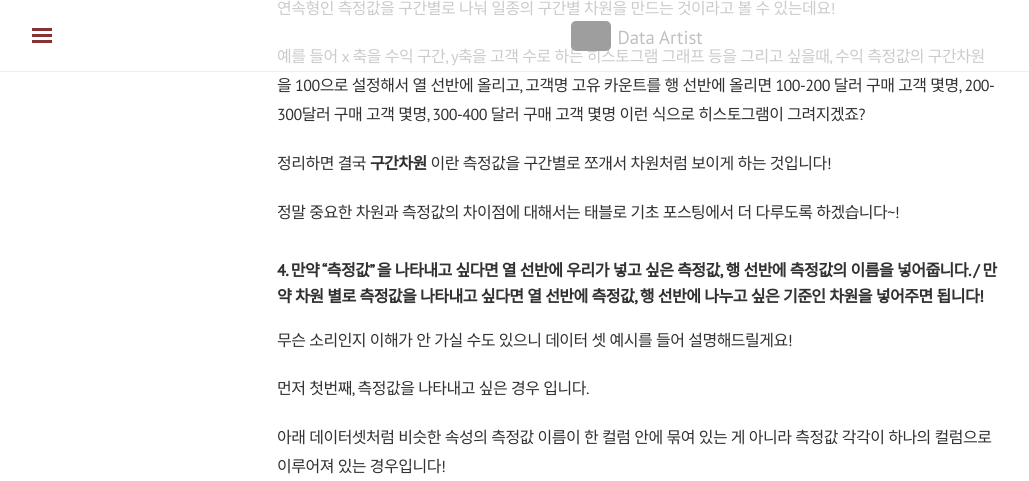
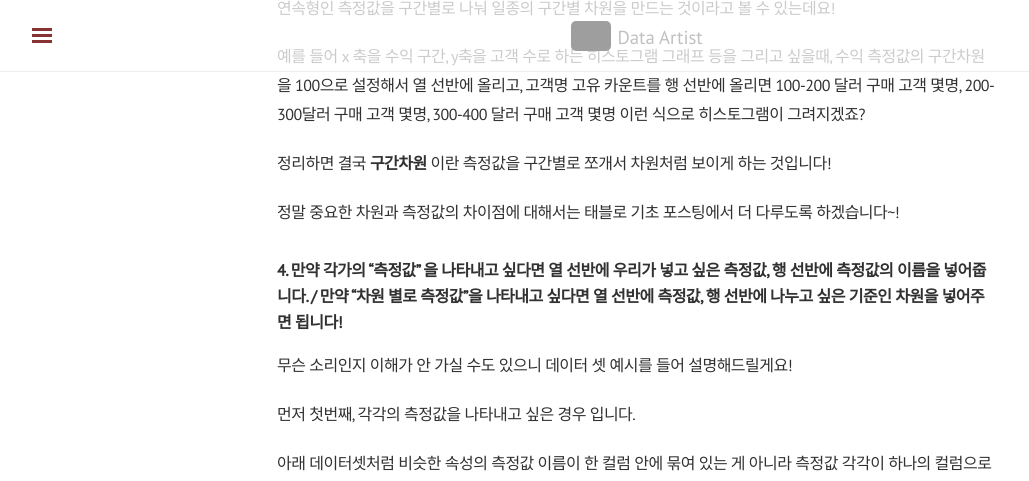
Before and after one commit to shanny924/shanny924.github.io, a Jekyll site: the page built from _posts/2020-03-13-tableau#1.md, in a window 1280 px wide and 1400 px high, scrolled down 2204 px, cut to the strip 0-481 px from the top of the window. Shown: the whole strip, without its empty margins (3-1032 px from the left). Built offline with Jekyll 4.4.1, drawn with Linux system fonts in a browser that asks for light colours; nearby versions of some CDN libraries; comment, search, counter and statistics services are not loaded; some of the changed text lies outside the part shown; grey boxes are pictures that could not be loaded.

Commit message:
Update 2020-03-13-tableau#1.md

```diff
--- a/_posts/2020-03-13-tableau#1.md
+++ b/_posts/2020-03-13-tableau#1.md
@@ -47,11 +47,11 @@ tag: [태블로 팁]
 
 정말 중요한 차원과 측정값의 차이점에 대해서는 태블로 기초 포스팅에서 더 다루도록 하겠습니다~!
 
-### 4. 만약 "측정값" 을 나타내고 싶다면 열 선반에 우리가 넣고 싶은 측정값, 행 선반에 측정값의 이름을 넣어줍니다. / 만약 차원 별로 측정값을 나타내고 싶다면 열 선반에 측정값, 행 선반에 나누고 싶은 기준인 차원을 넣어주면 됩니다!
+### 4. 만약 각가의 "측정값" 을 나타내고 싶다면 열 선반에 우리가 넣고 싶은 측정값, 행 선반에 측정값의 이름을 넣어줍니다. / 만약 "차원 별로 측정값"을 나타내고 싶다면 열 선반에 측정값, 행 선반에 나누고 싶은 기준인 차원을 넣어주면 됩니다!
 
 무슨 소리인지 이해가 안 가실 수도 있으니 데이터 셋 예시를 들어 설명해드릴게요!
 
-먼저 첫번째, 측정값을 나타내고 싶은 경우 입니다.
+먼저 첫번째, 각각의 측정값을 나타내고 싶은 경우 입니다.
 
 아래 데이터셋처럼 비슷한 속성의 측정값 이름이 한 컬럼 안에 묶여 있는 게 아니라 측정값 각각이 하나의 컬럼으로 이루어져 있는 경우입니다!
 
```
Also changed, not shown: other parts of _posts/2020-03-13-tableau#1.md (+2 -0 lines).
